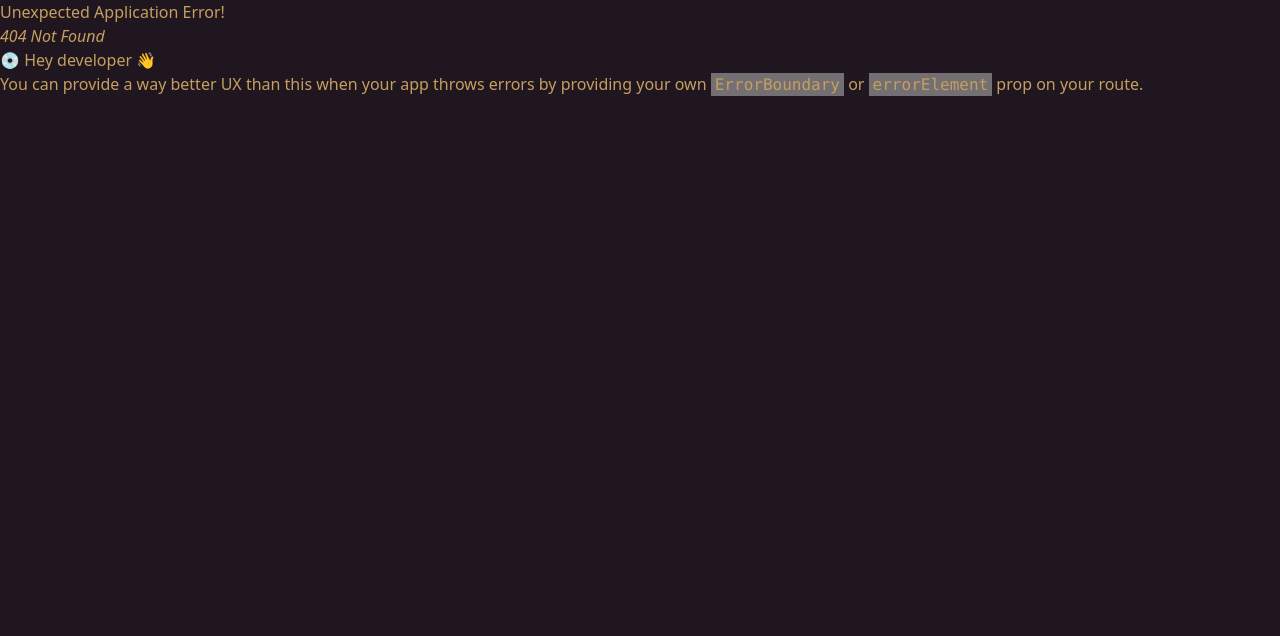
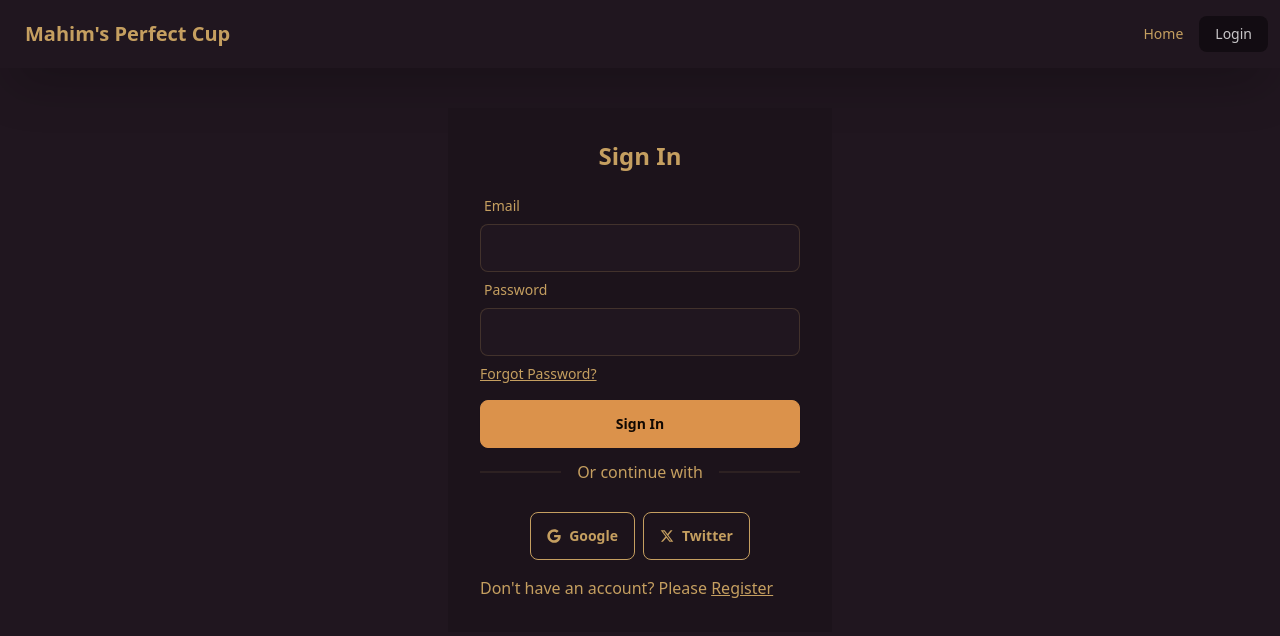
Before and after one commit to mhmitas/new-coffee-shop, a React (Vite) app: page /login in a window 1280 px wide. Before the commit this address had no page. Shown: the top 636 px of the page. Built offline with nearby package versions, Linux system fonts and the light colour scheme.

Commit message:
commit -

```diff
--- /dev/null
+++ b/firebase.config.js
@@ -0,0 +1,21 @@
+import { getAuth } from "firebase/auth";
+
+// Import the functions you need from the SDKs you need
+import { initializeApp } from "firebase/app";
+// TODO: Add SDKs for Firebase products that you want to use
+// https://firebase.google.com/docs/web/setup#available-libraries
+
+// Your web app's Firebase configuration
+const firebaseConfig = {
+    apiKey: "AIzaSyAba2B2sHpHZxuZkN3JepJgC_zmcPP8U7A",
+    authDomain: "a9-reindeer-realty.firebaseapp.com",
+    projectId: "a9-reindeer-realty",
+    storageBucket: "a9-reindeer-realty.appspot.com",
+    messagingSenderId: "755781786305",
+    appId: "1:755781786305:web:102f168f9847441b885240"
+};
+
+// Initialize Firebase
+const app = initializeApp(firebaseConfig);
+const auth = getAuth(app)
+export default auth
--- a/package.json
+++ b/package.json
@@ -10,6 +10,7 @@
     "preview": "vite preview"
   },
   "dependencies": {
+    "firebase": "^10.11.0",
     "localforage": "^1.10.0",
     "match-sorter": "^6.3.4",
     "react": "^18.2.0",
--- /dev/null
+++ b/src/components/authentication/Login.jsx
@@ -0,0 +1,66 @@
+import React, { useContext } from 'react';
+import { FaGoogle } from 'react-icons/fa';
+import { FaXTwitter } from "react-icons/fa6";
+import { Link } from 'react-router-dom';
+import { AuthContext } from './provider/Provider';
+
+const Login = () => {
+    const { loginUser } = useContext(AuthContext)
+
+    function handleLogin(e) {
+        e.preventDefault()
+        const form = e.target
+        const email = form.email.value
+        const password = form.password.value
+        const user = { email, password }
+        // console.log(user);
+        loginUser(email, password)
+            .then(result => {
+                console.log(result.user);
+                e.target.reset()
+            })
+            .catch(error => {
+                console.log(error.message);
+            })
+    }
+
+    return (
+        <>
+            <div className="container mx-auto mt-10 max-w-sm bg-base-200 p-8">
+                <h1 className="text-center text-2xl font-bold mb-4">Sign In</h1>
+                <form onSubmit={handleLogin}>
+                    <div className="form-control">
+                        <label className="label">
+                            <span className="label-text">Email</span>
+                        </label>
+                        <input type="email" name="email" className="input input-bordered" />
+                    </div>
+                    <div className="form-control">
+                        <label className="label">
+                            <span className="label-text">Password</span>
+                        </label>
+                        <input type="text" name="password" className="input input-bordered" />
+                    </div>
+                    <Link to="" className="text-sm mt-2 block link">Forgot Password?</Link>
+                    <div className="form-control flex justify-between mt-4">
+                        <button type="submit" className="btn btn-primary">Sign In</button>
+                        <div className="divider">Or continue with</div>
+                        <div className="flex justify-center space-x-2 mt-4">
+                            <Link to="" className="btn btn-outline btn-icon btn-google">
+                                <FaGoogle /> Google
+                            </Link>
+                            <Link to="" className="btn btn-outline btn-icon btn-twitter">
+                                <FaXTwitter /> Twitter
+                            </Link>
+                        </div>
+                    </div>
+                    <p className="mt-4">
+                        Don't have an account? Please <Link to="/register" className="link">Register</Link>
+                    </p>
+                </form>
+            </div>
+        </>
+    );
+};
+
+export default Login;
--- /dev/null
+++ b/src/components/authentication/Register.jsx
@@ -0,0 +1,75 @@
+import React, { useContext } from 'react';
+import { Link } from 'react-router-dom';
+import { AuthContext } from './provider/Provider';
+
+const Register = () => {
+    const { createUser } = useContext(AuthContext)
+
+    function handleRegister(e) {
+        e.preventDefault()
+        const form = e.target
+        const name = form.name.value
+        const email = form.email.value
+        const password = form.password.value
+        // console.log(user);
+        createUser(email, password)
+            .then(result => {
+                console.log(result.user);
+            })
+            .catch(error => {
+                console.log(error.message);
+            })
+    }
+
+    return (
+        <div>
+            <div className="container mx-auto mt-10 max-w-sm bg-base-200 p-8">
+                <form onSubmit={handleRegister}>
+                    <div className="form-control">
+                        <label className="label">
+                            <span className="label-text">Name</span>
+                        </label>
+                        <input
+                            type="text"
+                            name="name"
+                            className="input input-bordered"
+                        />
+                    </div>
+                    <div className="form-control">
+                        <label className="label">
+                            <span className="label-text">Email</span>
+                        </label>
+                        <input
+                            type="email"
+                            name="email"
+                            className="input input-bordered"
+                        />
+                    </div>
+                    <div className="form-control">
+                        <label className="label">
+                            <span className="label-text">Password</span>
+                        </label>
+                        <input
+                            type="text"
+                            name="password"
+                            className="input input-bordered"
+                        />
+                    </div>
+                    <div className="form-control mt-6">
+                        <button type="submit" className="btn btn-primary">
+                            Regsiter
+                        </button>
+                    </div>
+                    <p className="mt-4">
+                        Already have an account? Please{' '}
+                        <Link to="/login" className="link">
+                            Sign In
+                        </Link>
+                    </p>
+                </form>
+            </div>
+        </div>
+    );
+};
+
+export default Register;
--- /dev/null
+++ b/src/components/authentication/provider/Provider.jsx
@@ -0,0 +1,30 @@
+import React, { createContext, useState } from 'react';
+import { createUserWithEmailAndPassword, signInWithEmailAndPassword } from "firebase/auth";
+import auth from '../../../../firebase.config';
+
+
+export const AuthContext = createContext(null)
+
+const AuthProvider = ({ children }) => {
+    const [user, setUser] = useState(null)
+
+    function createUser(email, password) {
+        return createUserWithEmailAndPassword(auth, email, password)
+    }
+    function loginUser(email, password) {
+        return signInWithEmailAndPassword(auth, email, password)
+    }
+
+    const userInfo = {
+        user,
+        createUser,
+        loginUser,
+    }
+    return (
+        <AuthContext.Provider value={userInfo}>
+            {children}
+        </AuthContext.Provider>
+    );
+};
+
+export default AuthProvider;
--- a/src/components/navbar/Navbar.jsx
+++ b/src/components/navbar/Navbar.jsx
@@ -4,7 +4,7 @@ import { Link, NavLink } from 'react-router-dom';
 const Navbar = () => {
     const routes = [
         { name: "Home", path: "/", id: 1 },
-        // { name: "Home", path: "/", id: 1 },
+        { name: "Login", path: "/login", id: 2 },
         // { name: "Home", path: "/", id: 1 },
     ]
     return (
@@ -12,7 +12,7 @@ const Navbar = () => {
             <nav>
                 <div className="navbar bg-base-100 shadow-2xl">
                     <div className="flex-1">
-                        <Link to="/" className="btn btn-ghost text-xl">Mahim Coffee House</Link>
+                        <Link to="/" className="btn btn-ghost text-xl">Mahim's Perfect Cup </Link>
                     </div>
                     <div className="flex-none">
                         <ul className="menu menu-horizontal px-1">
```
Also changed, not shown: src/main.jsx (+14 -1 lines), 1 other file (tests, documents, lock files or other folders).
